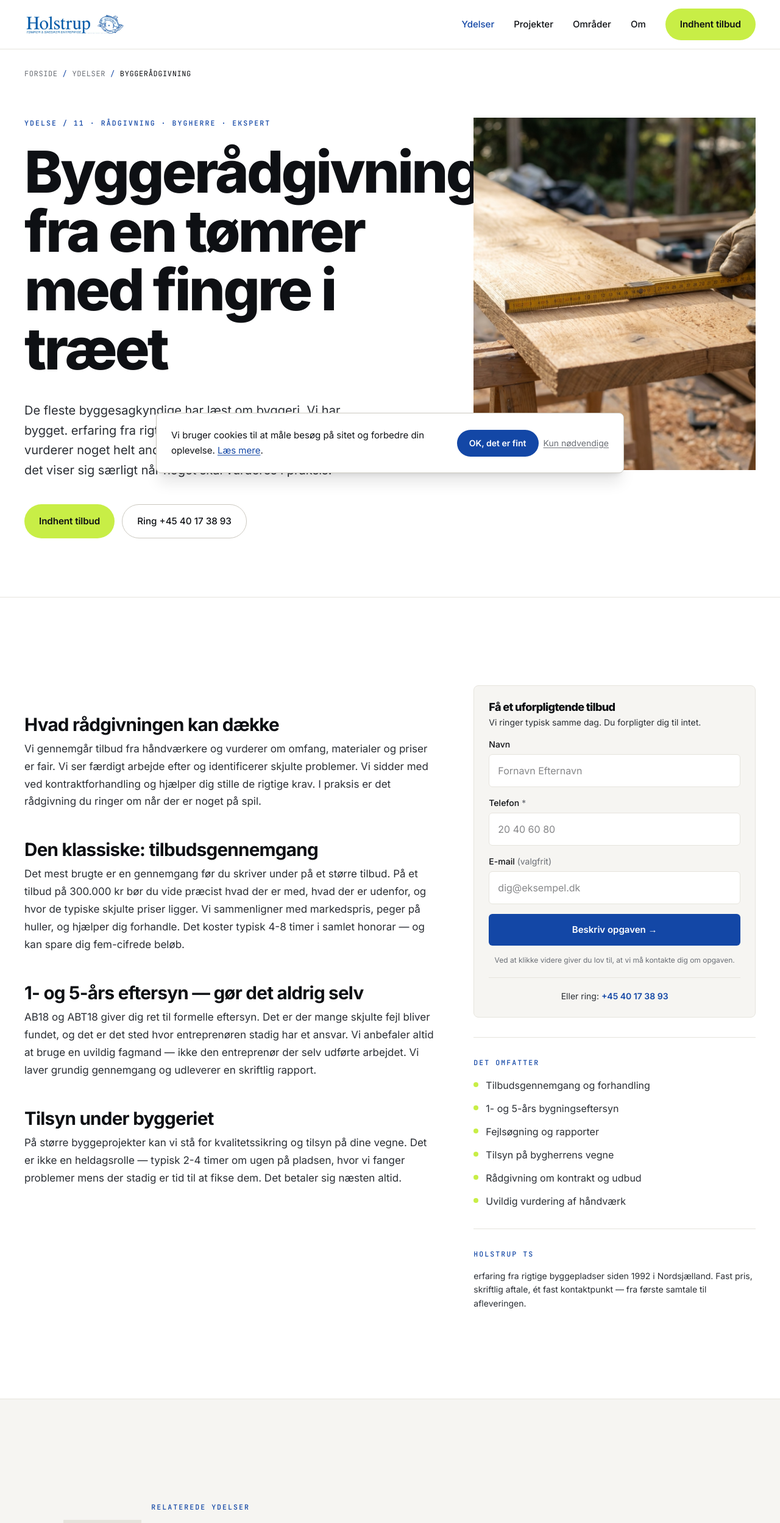
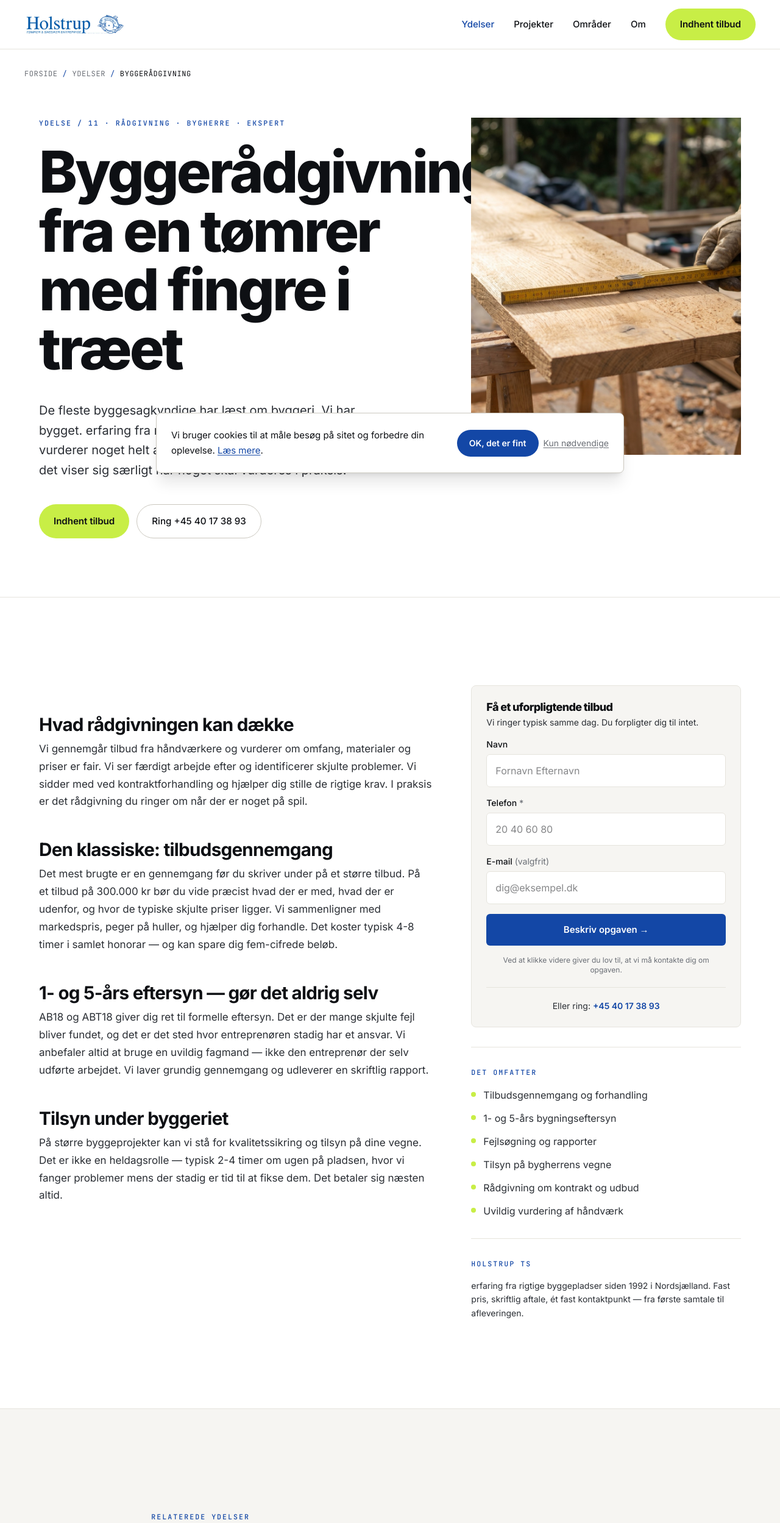
Before and after one commit to Kolter599/holstrup-ts, a Next.js app: page /ydelser/byggeraadgivning in a window 1280 px wide. Shown: the top 2498 px of the page at 61% size. Built offline with nearby package versions, Linux system fonts and the light colour scheme.

Commit message:
fix: wider page container on desktop (1280 to 1408)

```diff
--- a/app/[citySlug]/page.tsx
+++ b/app/[citySlug]/page.tsx
@@ -85,7 +85,7 @@ export default async function CityPage({ params }: { params: Params }) {
 
       {/* HERO */}
       <section className="pt-10 pb-16 md:pt-16 md:pb-24 border-b border-[color:var(--color-line)]">
-        <div className="mx-auto max-w-7xl px-6 md:px-10 grid md:grid-cols-12 gap-10 md:gap-16 items-end">
+        <div className="mx-auto max-w-7xl px-6 md:px-10 xl:px-16 grid md:grid-cols-12 gap-10 md:gap-16 items-end">
           <div className="md:col-span-8">
             <div className="eyebrow-accent mb-6">
               {area.tier === "coast" ? "KYSTBYER · SOMMERHUS & VILLA" : "FREDERIKSSUND-BÆLTET · NORDSJÆLLAND"}
@@ -119,7 +119,7 @@ export default async function CityPage({ params }: { params: Params }) {
 
       {/* PITCH */}
       <section className="py-24 md:py-36">
-        <div className="mx-auto max-w-7xl px-6 md:px-10 grid md:grid-cols-12 gap-12 md:gap-20">
+        <div className="mx-auto max-w-7xl px-6 md:px-10 xl:px-16 grid md:grid-cols-12 gap-12 md:gap-20">
           <div className="md:col-span-5 md:order-2 md:sticky md:top-32 self-start">
             <div className="eyebrow-accent mb-4">Lokal tømrer</div>
             <h2 className="display-lg">{content.pitch.split(".")[0]}.</h2>
@@ -147,7 +147,7 @@ export default async function CityPage({ params }: { params: Params }) {
           title={<>Mest efterspurgte i <span style={{ color: "var(--color-blue)" }}>{area.name}</span>.</>}
           intro="Det vi typisk bliver kaldt ud til lokalt — vurderet ud fra det vi laver i området."
         />
-        <div className="mx-auto max-w-7xl px-6 md:px-10">
+        <div className="mx-auto max-w-7xl px-6 md:px-10 xl:px-16">
           <div className="grid md:grid-cols-3 gap-px bg-[color:var(--color-line)] border border-[color:var(--color-line)]">
             {popular.map((s, i) => {
               const c = SERVICE_CONTENT[s.slug];
@@ -172,7 +172,7 @@ export default async function CityPage({ params }: { params: Params }) {
 
       {/* NABO-OMRÅDER */}
       <section className="py-20 md:py-28 border-t border-[color:var(--color-line)]">
-        <div className="mx-auto max-w-7xl px-6 md:px-10">
+        <div className="mx-auto max-w-7xl px-6 md:px-10 xl:px-16">
           <div className="eyebrow-accent mb-6">Vi arbejder også i</div>
           <div className="flex flex-wrap gap-3">
             {neighbors.map((n) => (
--- a/app/globals.css
+++ b/app/globals.css
@@ -1,6 +1,10 @@
 @import "tailwindcss";
 
 @theme {
+  /* The page was boxed at 1280px on every screen; on a 1440+ display that left
+     wide empty gutters. One token, so every `max-w-7xl` on the site widens. */
+  --container-7xl: 88rem;
+
   --color-bg: #ffffff;
   --color-surface: #f6f5f2;
   --color-surface-2: #ecebe6;
--- a/app/ydelser/[slug]/page.tsx
+++ b/app/ydelser/[slug]/page.tsx
@@ -64,7 +64,7 @@ export default async function ServicePage({ params }: { params: Params }) {
 
       {/* HERO */}
       <section className="pt-10 pb-16 md:pt-16 md:pb-24 border-b border-[color:var(--color-line)]">
-        <div className="mx-auto max-w-7xl px-6 md:px-10 grid md:grid-cols-12 gap-10 md:gap-16">
+        <div className="mx-auto max-w-7xl px-6 md:px-10 xl:px-16 grid md:grid-cols-12 gap-10 md:gap-16">
           <div className="md:col-span-7">
             <div className="eyebrow-accent mb-6">YDELSE / {num} · {content.eyebrow.toUpperCase()}</div>
             <h1 className="display-xl">{content.h1}</h1>
@@ -85,7 +85,7 @@ export default async function ServicePage({ params }: { params: Params }) {
 
       {/* INDHOLD */}
       <section className="py-24 md:py-36">
-        <div className="mx-auto max-w-7xl px-6 md:px-10 grid md:grid-cols-12 gap-12 md:gap-12 lg:gap-16">
+        <div className="mx-auto max-w-7xl px-6 md:px-10 xl:px-16 grid md:grid-cols-12 gap-12 md:gap-12 lg:gap-16">
           <aside className="md:col-span-5 md:order-2 md:sticky md:top-32 self-start">
             {/* On phones this lands right after the intro, before the long copy. */}
             <LeadFormAside path={`/ydelser/${svc.slug}`} serviceSlug={svc.slug} />
@@ -123,7 +123,7 @@ export default async function ServicePage({ params }: { params: Params }) {
           eyebrow="RELATEREDE YDELSER"
           title={<>Opgaver vi ofte <span style={{ color: "var(--color-blue)" }}>kombinerer</span>.</>}
         />
-        <div className="mx-auto max-w-7xl px-6 md:px-10">
+        <div className="mx-auto max-w-7xl px-6 md:px-10 xl:px-16">
           <div className="grid md:grid-cols-3 gap-px bg-[color:var(--color-line)] border border-[color:var(--color-line)]">
             {related.map((r) => {
               const c = SERVICE_CONTENT[r.slug];
```
